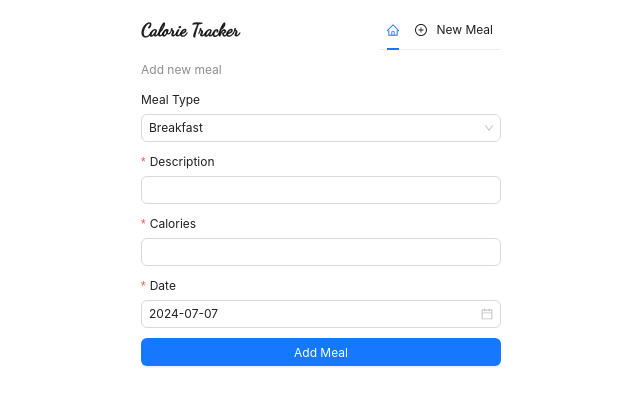
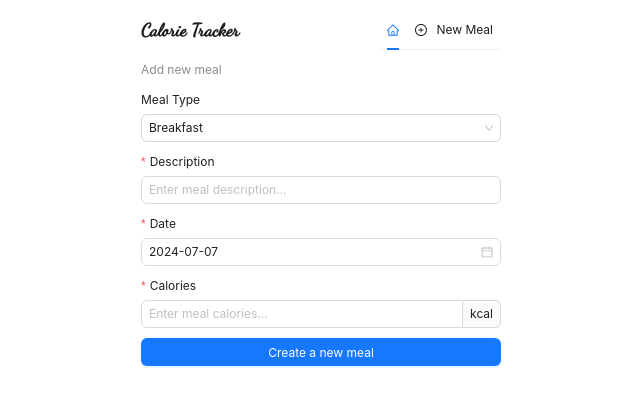
Before and after one commit to nenahui/Calorie-Tracker, a React (Vite) app: page /meals/add in a window 1280 px wide. Shown: the top 406 px of the page, without its empty margins (319-959 px from the left). Built offline with nearby package versions, Linux system fonts and the light colour scheme.

Commit message:
Made some improvements to the form

```diff
--- a/src/components/MainForm/MainForm.tsx
+++ b/src/components/MainForm/MainForm.tsx
@@ -5,7 +5,6 @@ import {
   Button,
   DatePicker,
   Form,
-  FormProps,
   message,
   InputNumber,
 } from 'antd';
@@ -32,7 +31,6 @@ export const MainForm = () => {
     try {
       setIsLoading(true);
       const { data } = await axiosApi.get<IMeal>(`/meals/${id}.json`);
-      console.log(data);
       if (data) {
         setInitialValues({
           ...data,
@@ -55,7 +53,7 @@ export const MainForm = () => {
     if (id) void fetchValues();
   }, [fetchValues, id]);
 
-  const onSubmit: FormProps<IMealMutation>['onFinish'] = useCallback(
+  const onSubmit = useCallback(
     async (values: IMealMutation) => {
       try {
         setIsLoading(true);
@@ -104,7 +102,6 @@ export const MainForm = () => {
       >
         <Typography.Text type={'secondary'}>Add new meal</Typography.Text>
       </motion.div>
-
       <div className={'d-flex flex-column gap-2 mt-2'}>
         <motion.div
           initial={{ opacity: 0, y: 10 }}
@@ -128,7 +125,6 @@ export const MainForm = () => {
             />
           </Form.Item>
         </motion.div>
-
         <motion.div
           initial={{ opacity: 0, y: 10 }}
           animate={{ opacity: 1, y: 0 }}
@@ -139,69 +135,61 @@ export const MainForm = () => {
             name='description'
             layout={'vertical'}
             className={'mb-10'}
-            rules={[{ required: true, message: 'Please enter a description.' }]}
+            rules={[{ required: true, message: 'Please enter description!' }]}
           >
-            <Input disabled={isLoading} />
+            <Input
+              disabled={isLoading}
+              placeholder={'Enter meal description...'}
+            />
           </Form.Item>
         </motion.div>
-
         <motion.div
           initial={{ opacity: 0, y: 10 }}
           animate={{ opacity: 1, y: 0 }}
           transition={{ duration: 0.3, delay: 0.3 }}
         >
           <Form.Item
-            label='Calories'
-            name='calories'
+            label='Date'
+            name='date'
             layout={'vertical'}
             className={'mb-10'}
-            rules={[
-              {
-                required: true,
-                message: 'Please enter calories as numbers.',
-                min: 0,
-                type: 'number',
-              },
-            ]}
+            rules={[{ required: true, message: 'Please enter date!' }]}
           >
-            <InputNumber disabled={isLoading} style={{ width: '100%' }} />
+            <DatePicker disabled={isLoading} style={{ width: '100%' }} />
           </Form.Item>
         </motion.div>
-
         <motion.div
           initial={{ opacity: 0, y: 10 }}
           animate={{ opacity: 1, y: 0 }}
           transition={{ duration: 0.3, delay: 0.4 }}
         >
           <Form.Item
-            label='Date'
-            name='date'
+            label='Calories'
+            name='calories'
             layout={'vertical'}
             className={'mb-10'}
-            rules={[{ required: true, message: 'Please enter date.' }]}
+            rules={[{ required: true, message: 'Please enter calories!' }]}
           >
-            <DatePicker
-              showNow
-              mode={'date'}
+            <InputNumber
+              disabled={isLoading}
+              placeholder={'Enter meal calories...'}
+              addonAfter={'kcal'}
               style={{ width: '100%' }}
-              disabled={isLoading}
             />
           </Form.Item>
         </motion.div>
-
         <motion.div
           initial={{ opacity: 0, y: 10 }}
           animate={{ opacity: 1, y: 0 }}
           transition={{ duration: 0.3, delay: 0.5 }}
         >
           <Button
-            loading={isLoading}
             type={'primary'}
             htmlType={'submit'}
-            disabled={isLoading}
+            loading={isLoading}
             style={{ width: '100%' }}
           >
-            {id ? 'Edit Meal' : 'Add Meal'}
+            {id ? 'Update meal' : 'Create a new meal'}
           </Button>
         </motion.div>
       </div>
```
